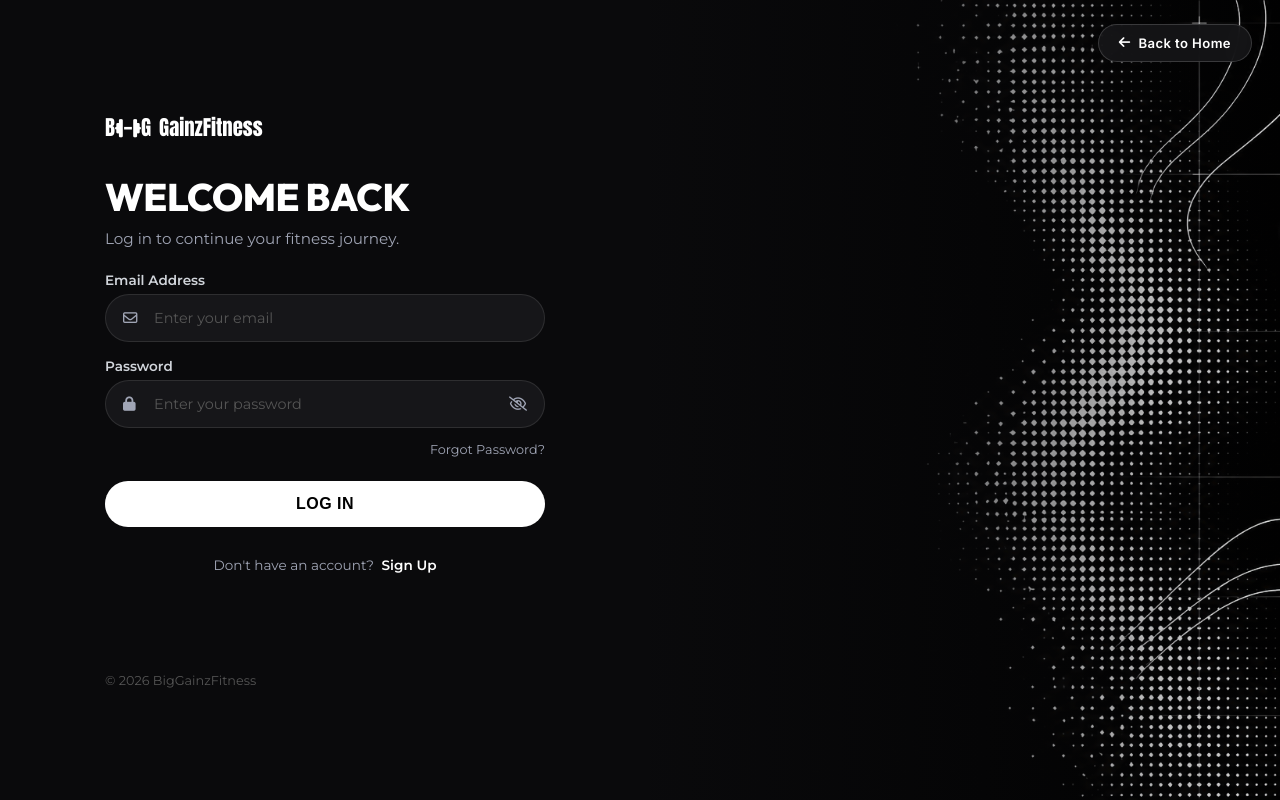
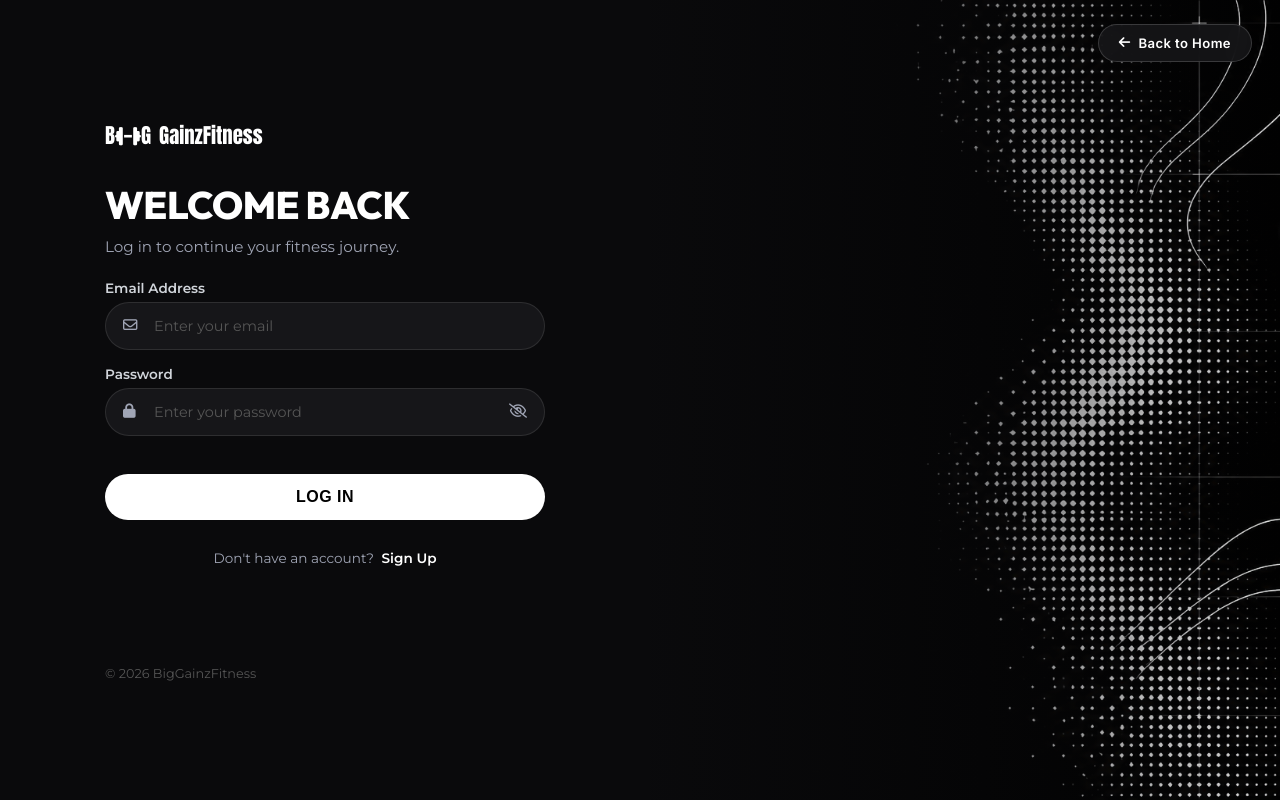
Before and after one commit to Prince-Jean/Hotdog-na-mainit-gusto-ko-na-matulog, a PHP site: page /login.php in a window 1280 px wide. Run offline with PHP 8.4, Linux system fonts and the light colour scheme.

Commit message:
Update login.php

```diff
--- a/gainz_project_complete/gainz_project/login.php
+++ b/gainz_project_complete/gainz_project/login.php
@@ -433,7 +433,7 @@ if ($_SERVER['REQUEST_METHOD'] === 'POST') {
           </div>
 
           <div class="extra-row">
-            <a href="#" class="forgot-btn">Forgot Password?</a>
+            <!-- <a href="#" class="forgot-btn">Forgot Password?</a> -->
           </div>
 
           <button type="submit" class="submit-btn">Log In</button>
```
